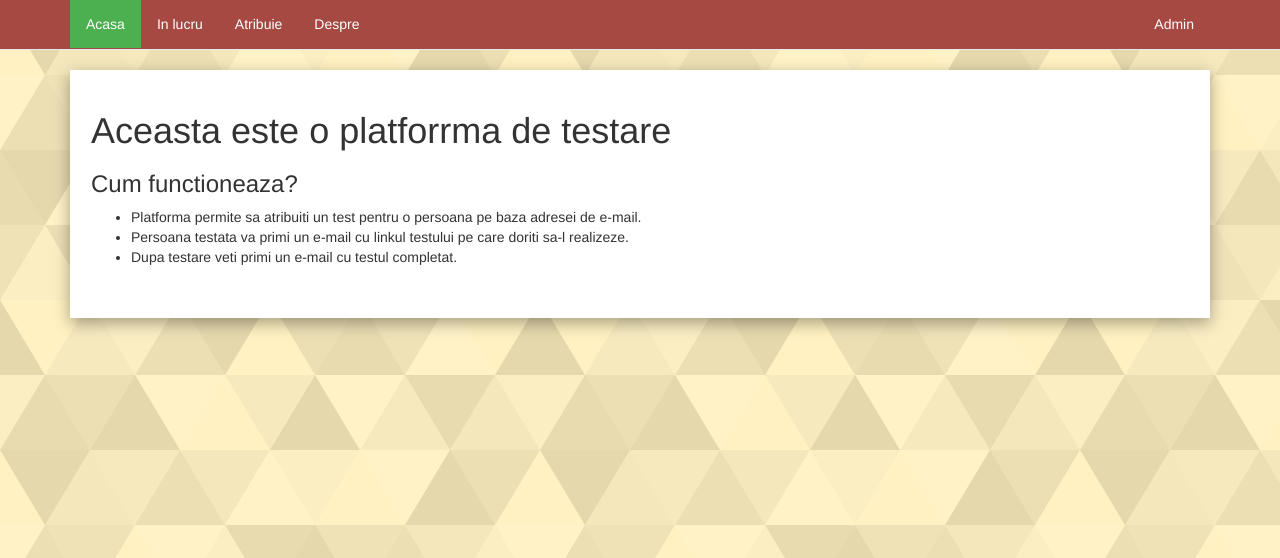
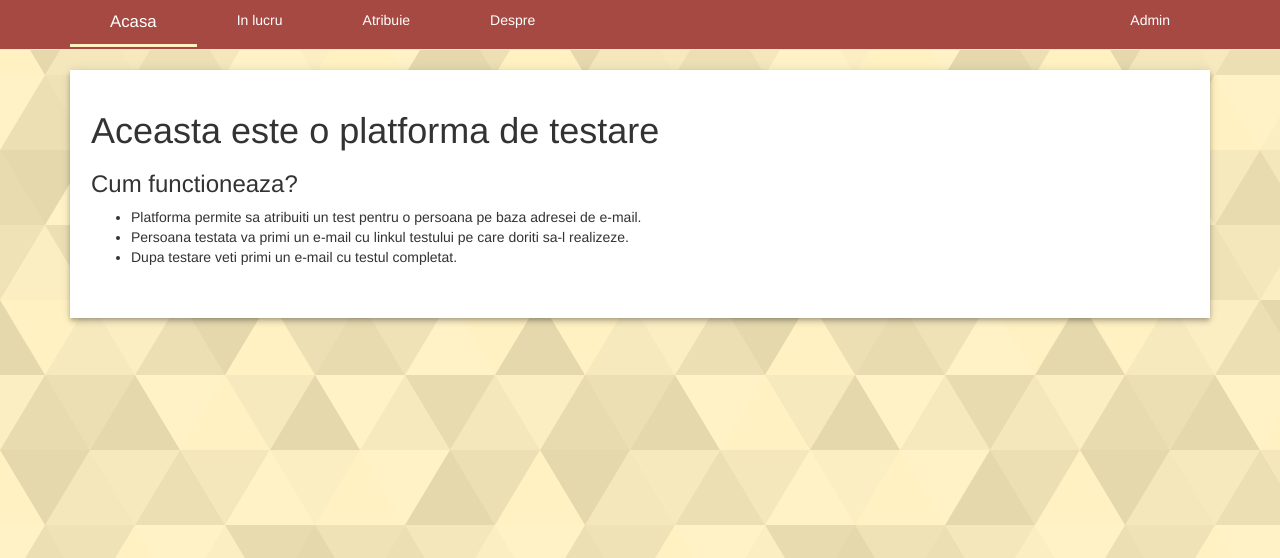
Before and after one commit to Sorinace/Final-project-Django--2021--Scoala-Informala, a Django app: page / in a window 1280 px wide. Shown: the top 558 px of the page. Run offline with Django 3.2, Linux system fonts and the light colour scheme; some libraries are stand-ins or nearby versions.

Commit message:
Add a menu chage on page visit

```diff
--- a/query/static/css/styles.css
+++ b/query/static/css/styles.css
@@ -3,6 +3,7 @@ culori {
     background-color: #FFF1C1;
     color: #1e2420;
     border-color: #a64942;
+    color: #89302c;
 }
 
 body {
@@ -27,16 +28,19 @@ body {
     display: block;
     color: white;
     text-align: center;
-    padding: 14px 16px;
+    font-size:1em;
+    padding: 10px 40px;
     text-decoration: none;
 }
 
-.nav li a:hover:not(.active) {
-    background-color: #4CAF50;
+.nav li a:hover {
+    background-color: #89302c;
 }
 
 .nav .active {
-    background-color: #4CAF50;
+    /* background-color: #89302c; */
+    font-size: 1.2em;
+    border-bottom: 3px solid #FFF1C1;
 }
 
 .navbar {
@@ -56,7 +60,7 @@ body {
     /* height: 300px; */
     padding: 21px;
     background-color: white;
-    box-shadow: rgba(0, 0, 0, 0.35) 0px 5px 15px;
+    box-shadow: 0 2px 4px -1px rgba(0,0,0,.2),0 4px 5px 0 rgba(0,0,0,.14),0 1px 10px 0 rgba(0,0,0,.12);
 }
 
 .card-header {
--- a/query/templates/base.html
+++ b/query/templates/base.html
@@ -10,12 +10,12 @@
   <center>
     <nav class="navbar navbar-default navbar-static-top">
       <div class="container">
-        <ul class="nav ">
-          <li><a class="active" href="{% url 'home' %}">Acasa</a></li>
-          <li><a class="" href="{% url 'asigned' %}">In lucru</a></li>
-          <li><a class="" href="{% url 'asign' %}">Atribuie</a></li>
-          <li><a class="" href="{% url 'about' %}">Despre</a></li>
-          <li style="float:right"><a class="" href="{% url 'admin:index' %}">Admin</a></li>
+        <ul id="nav" class="nav">
+          <li><a id="home" class="" href="{% url 'home' %}">Acasa</a></li>
+          <li><a id="asigned"class="" href="{% url 'asigned' %}">In lucru</a></li>
+          <li><a id="asign"class="" href="{% url 'asign' %}">Atribuie</a></li>
+          <li><a id="about"class="" href="{% url 'about' %}">Despre</a></li>
+          <li style="float:right"><a id="admin" class="" href="{% url 'admin:index' %}">Admin</a></li>
         </ul>
       </div>
     </nav>
@@ -23,7 +23,7 @@
     <div class="container">
       {% block body_block %}
       <div class="shadow">
-        <h1 class="test">Aceasta este o platforrma de testare</h1>
+        <h1 class="test">Aceasta este o platforma de testare</h1>
         <h3>Cum functioneaza?</h3>
         <div> <ul>
           <li>Platforma permite sa atribuiti un test pentru o persoana pe baza adresei de e-mail. </li>
@@ -38,15 +38,9 @@
 
     <script>
       // Add active class to the current button (highlight it)
-      var header = document.getElementById("nav");
-      var btns = header.getElementsByClassName("btn");
-      for (var i = 0; i < btns.length; i++) {
-        btns[i].addEventListener("click", function() {
-        var current = document.getElementsByClassName("active");
-        current[0].className = current[0].className.replace(" active", "");
-        this.className += " active";
-        });
-      }
+      let active_page = location.pathname.split("/")[1];
+      if (active_page == "") active_page = "home"
+      document.getElementById(active_page).classList.add("active");
       </script>
 </body>
 </html>
```
